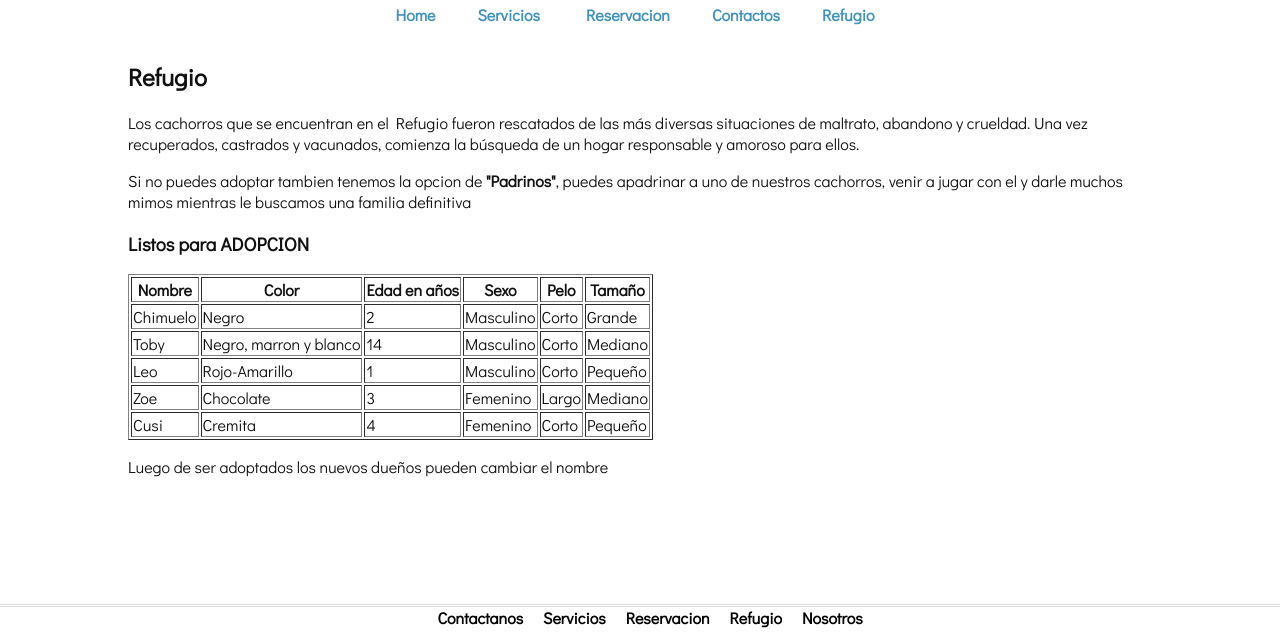
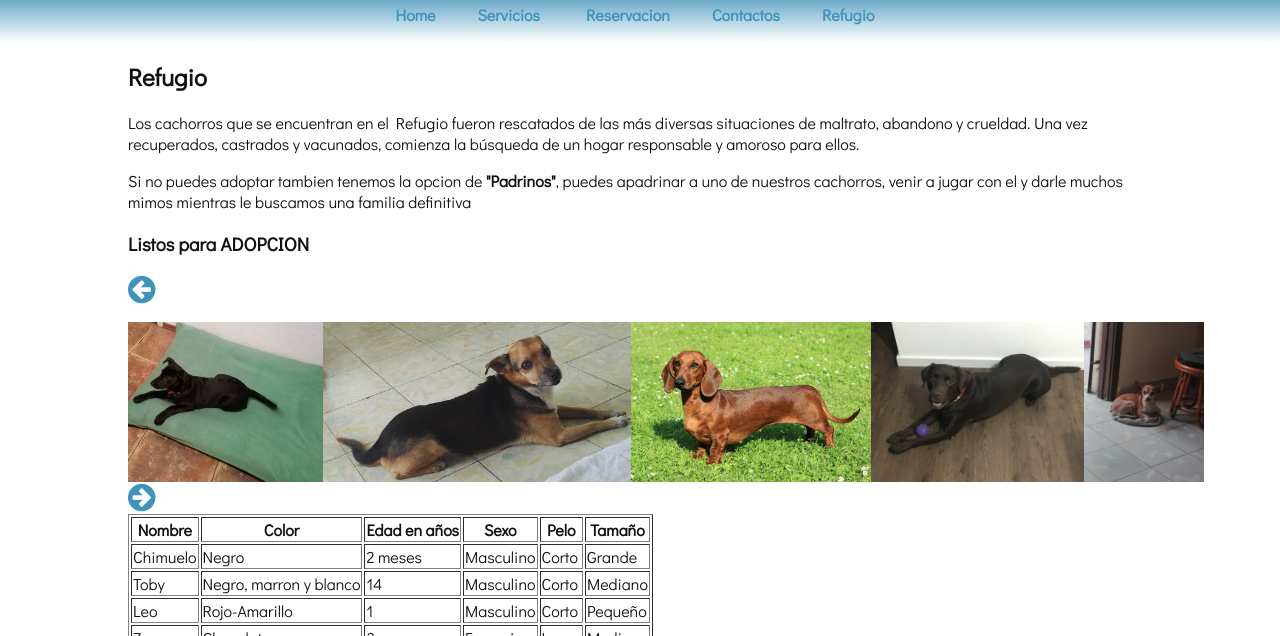
Before and after one commit to RRMoreno/ProyectoFinal, a plain HTML site: page views/refugio.html in a window 1280 px wide. Shown: the part 96-732 px from the top of the page. Drawn offline with Linux system fonts and the light colour scheme.

Commit message:
animaciones y transformaciones en la galeria

```diff
--- a/css/styles.css
+++ b/css/styles.css
@@ -32,7 +32,7 @@ a {
 }
 
 nav {
-    color: #007bff;
+    background-image: linear-gradient(#4293ba, rgb(249 252 254 ))
 
 }
 
@@ -52,6 +52,7 @@ nav {
 nav ul {
     list-style-type: none;
     padding: 1rem 0;
+
 }
 
 .navegacion {
@@ -63,6 +64,7 @@ nav ul {
 .navegacion.mobile {
     display: flex;
     flex-direction: column;
+
 }
 
 .navegacion.mobile ul li {
@@ -71,6 +73,7 @@ nav ul {
     font-size: 1rem;
     height: auto;
     padding: 0;
+
 }
 
 .navegacion ul li {
@@ -242,14 +245,17 @@ ul li:hover ul {
 
 .galeria {
     margin-top: 1rem;
-    height: 160px;
     display: flex;
-    overflow: auto;
 }
 
 .galeria img {
     grid-area: area2;
     height: 160px;
+}
+
+.galeria .scalar:hover{
+    transform: scale(2,2);
+    transition: all 1s;
 }
 
 .arrowLeft {
@@ -321,6 +327,8 @@ ul li:hover ul {
         width: 100%;
         margin-top: 1rem;
     }
+
+
 }
 
 @media only screen and (min-width: 1024px) {
--- a/views/refugio.html
+++ b/views/refugio.html
@@ -25,6 +25,7 @@
         <i aria-hidden="true" class="fa fa-search"></i>
     </div>
 </header>
+<div class="menu"><i class="fa fa-bars" aria-hidden="true"></i></div>
 <nav class="navegacion" id="main-menu">
     <ul>
         <li><a href="../index.html">Home</a></li>
@@ -54,7 +55,22 @@
         cachorros, venir a jugar con el y darle muchos mimos mientras le buscamos una familia definitiva</p>
     <!--galeria con las imagenes de los perritos en adopcion -->
     <h3>Listos para ADOPCION</h3>
-    <!--aqui va una galeria-->
+    <div >
+        <div class="arrowLeft">
+            <i class="fa fa-arrow-circle-left" aria-hidden="true"></i>
+        </div>
+        <section class="galeria">
+            <img class="scalar" src="../img/chimuelo7.jpg">
+            <img class="scalar" src="../img/toby.jpg">
+            <img class="scalar" src="../img/leo.jpg">
+            <img class="scalar" src="../img/zoe1.jpg">
+            <img class="scalar" src="../img/cusi.jpg">
+
+        </section>
+        <div class="arrowRight">
+            <i class="fa fa-arrow-circle-right" aria-hidden="true"></i>
+        </div>
+    </div>
     <table border="1px solid black"><!--solo por ahora luego se vera mejor-->
         <tr>
             <th>Nombre</th>
@@ -67,7 +83,7 @@
         <tr>
             <td>Chimuelo</td>
             <td>Negro</td>
-            <td>2</td>
+            <td>2 meses</td>
             <td>Masculino</td>
             <td>Corto</td>
             <td>Grande</td>
```
Also changed, not shown: index.html (+5 -5 lines), views/contactos.html (+1 -0 lines), views/petshop.html (+1 -0 lines), views/reserva.html (+1 -0 lines), views/servicios.html (+1 -0 lines), img/adop1.jpg (added), img/adop2.jpg (added), img/listos para adoptar.jpg (added).
